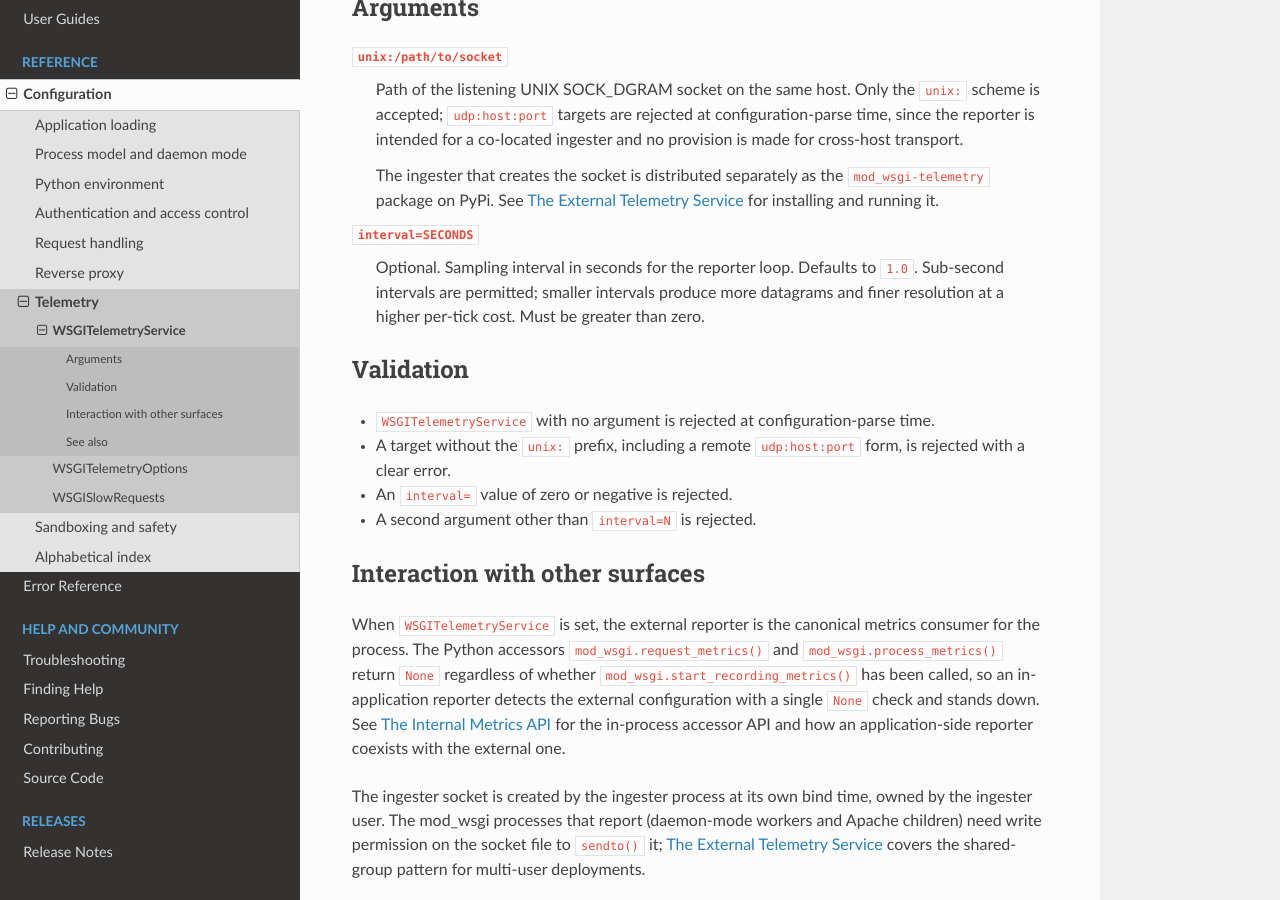
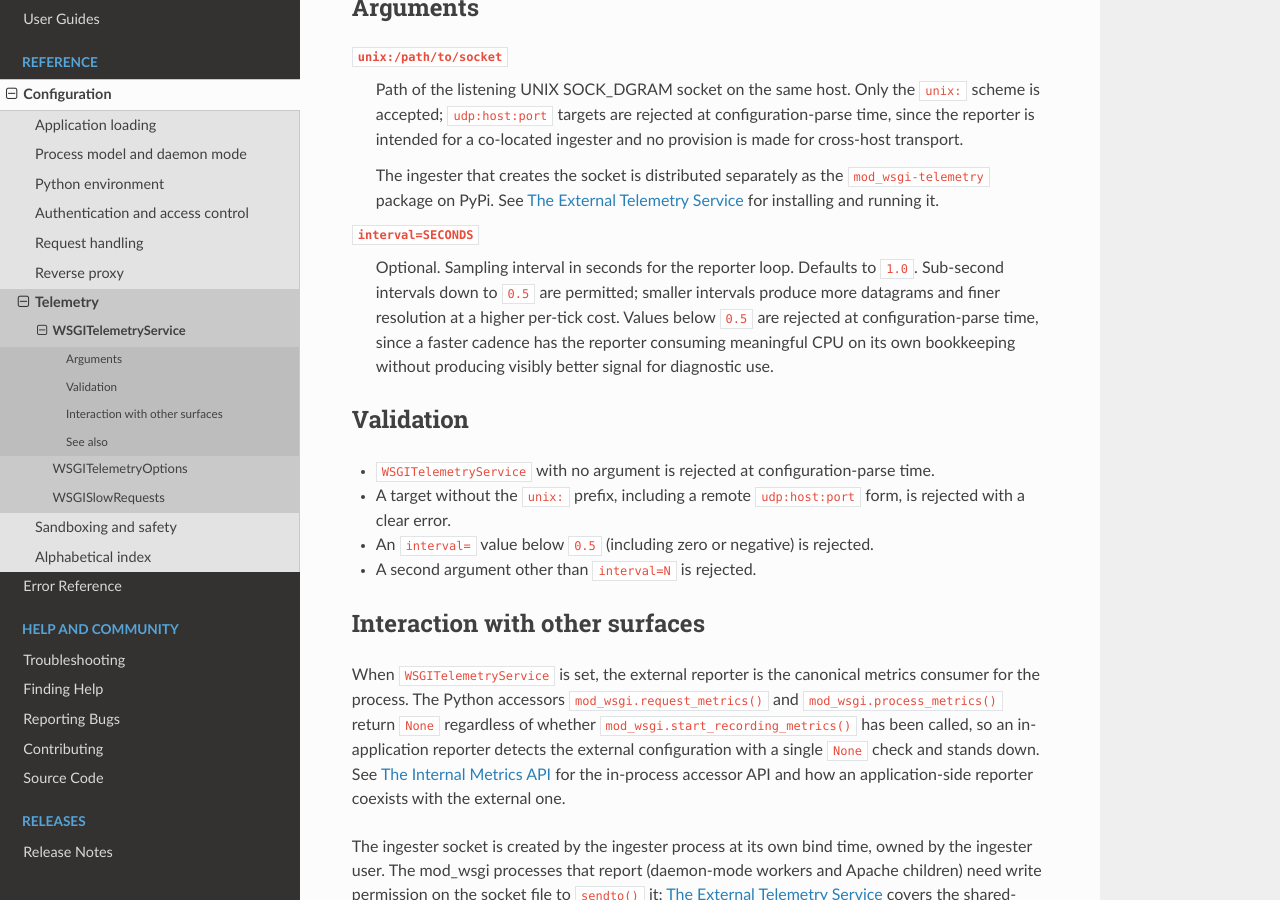
Before and after one commit to GrahamDumpleton/mod_wsgi, a Sphinx documentation site: the page built from docs/configuration-directives/WSGITelemetryService.rst, in a window 1280 px wide and 900 px high, scrolled down 819 px. Built offline with Sphinx 7.4.7 and the Read the Docs theme 3.1.0, drawn with Linux system fonts in a browser that asks for light colours.

Commit message:
Enforce 0.5s floor on WSGITelemetryService interval
Tighten the interval= validation so a faster reporter cadence than
the sampler can usefully sustain is rejected at config-parse time
rather than running into degraded behaviour at runtime. Previously
any positive value was accepted, including pathological sub-100ms
intervals where the reporter thread spends a meaningful fraction
of its budget on its own bookkeeping without producing better
diagnostic signal.

The new lower bound is 0.5 seconds. The directive reference and
the external telemetry service user guide are updated to call out
both the minimum and the rationale.

```diff
--- a/docs/configuration-directives/WSGITelemetryService.rst
+++ b/docs/configuration-directives/WSGITelemetryService.rst
@@ -56,9 +56,12 @@ Arguments
 
 ``interval=SECONDS``
    Optional. Sampling interval in seconds for the reporter loop.
-   Defaults to ``1.0``. Sub-second intervals are permitted;
-   smaller intervals produce more datagrams and finer resolution
-   at a higher per-tick cost. Must be greater than zero.
+   Defaults to ``1.0``. Sub-second intervals down to ``0.5`` are
+   permitted; smaller intervals produce more datagrams and finer
+   resolution at a higher per-tick cost. Values below ``0.5`` are
+   rejected at configuration-parse time, since a faster cadence
+   has the reporter consuming meaningful CPU on its own bookkeeping
+   without producing visibly better signal for diagnostic use.
 
 Validation
 ----------
@@ -67,7 +70,8 @@ Validation
   configuration-parse time.
 * A target without the ``unix:`` prefix, including a remote
   ``udp:host:port`` form, is rejected with a clear error.
-* An ``interval=`` value of zero or negative is rejected.
+* An ``interval=`` value below ``0.5`` (including zero or negative)
+  is rejected.
 * A second argument other than ``interval=N`` is rejected.
 
 Interaction with other surfaces
```
Also changed, not shown: docs/user-guides/external-telemetry-service.rst (+4 -4 lines), 1 other file.
